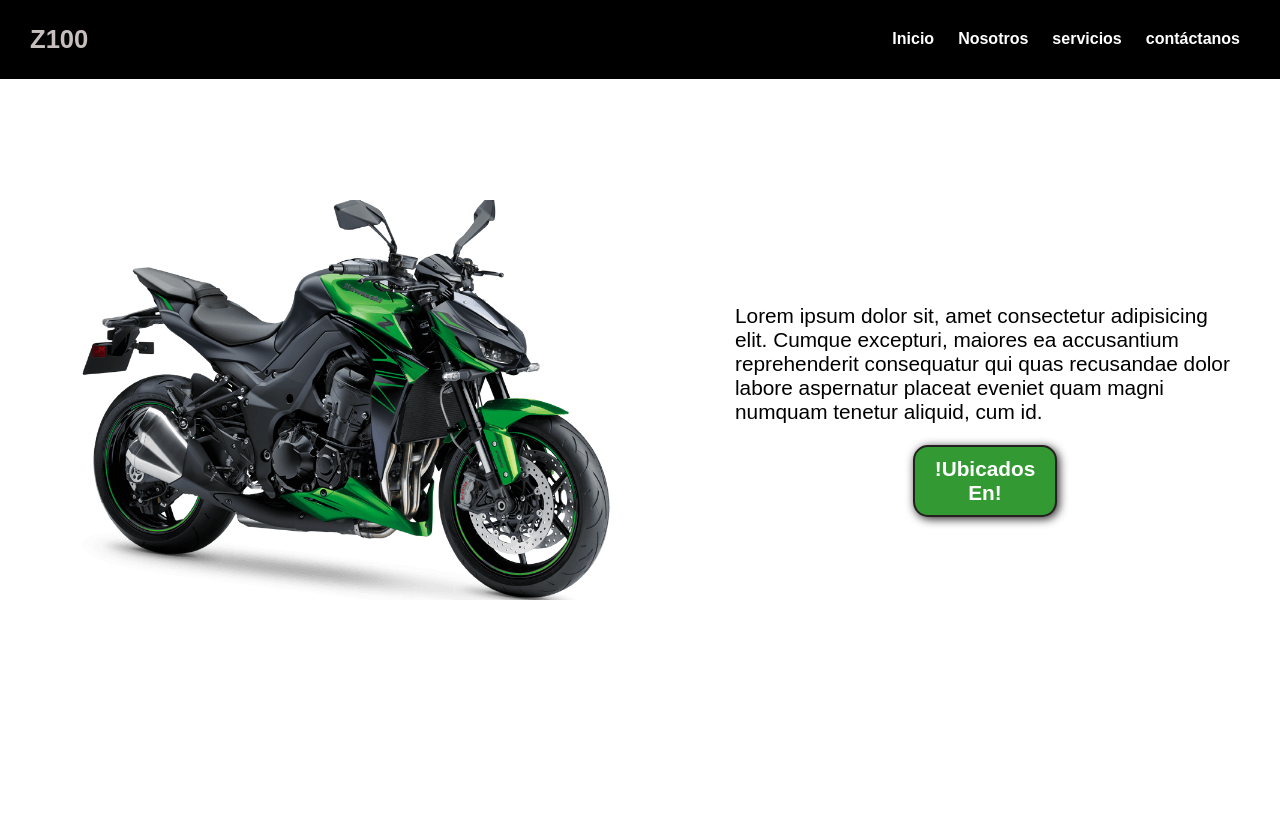
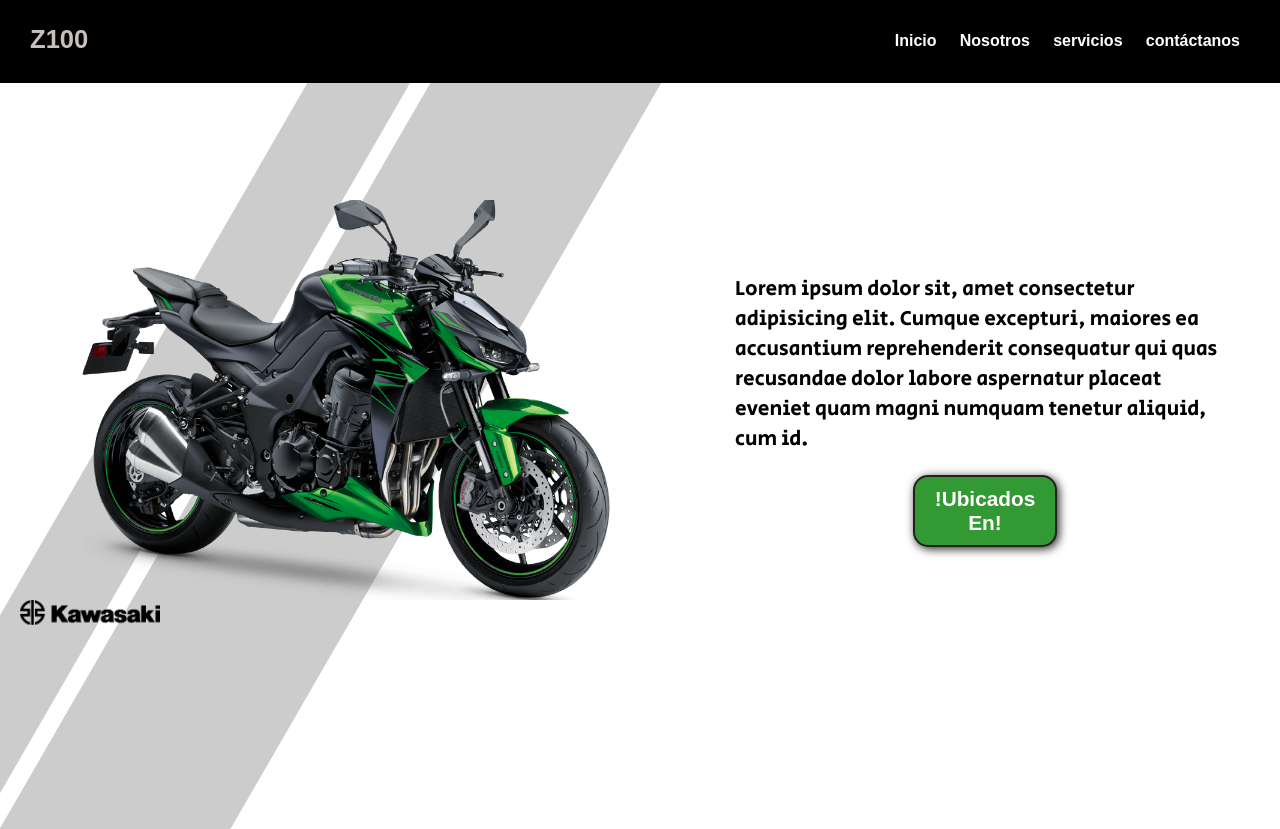
Before and after one commit to Flexzay/hero, a plain HTML site: page HTTPS/index.html in a window 1280 px wide. Shown: the top 829 px of the page. Before the commit the page ends 800 px from the top, so only its background shows below. Drawn offline with Linux system fonts and the light colour scheme.

Commit message:
actualización

```diff
--- a/HTTPS/estilo.css
+++ b/HTTPS/estilo.css
@@ -8,11 +8,12 @@ html{
 
 body{
     margin: 0;
+    font-family: 'Secular One', sans-serif;
+    overflow: hidden;
 }
 
 p{
     font-size: 1.3em;
-    font-family: sans-serif
 }
 
 button{
@@ -76,13 +77,12 @@ header a:hover{
     background-position: center center;
     width: 600px;
     height: 400px;
+    z-index: 1;
+    top:200px;
+    position:relative;
 }
 
-.img-container{
-    top:200px;
-    position:relative
 
-}
 
 #hero .container{
     display: flex;
@@ -102,7 +102,33 @@ header a:hover{
 }
 
 #hero img{
-    width: 60px;
-    top: 60px;
+    height: 25px;
+    top: 600px;
+    position: fixed;
+    margin-left: 20px;
+}
+
+/*cuadrado 1*/
+
+#hero .cuadrado1{
+    background-color: black;
     position: absolute;
+    width: 900px;
+    height: 89px;
+    transform: rotate(120deg);
+    left: -300px;
+    opacity: 0.2;
+
+
 }
+
+#hero .cuadrado2{
+    background-color: black;
+    position:absolute;
+    width: 1090px;
+    height: 200px;
+    transform: rotate(120deg);
+    left: -240px;
+    opacity: 0.2;
+
+}
--- a/HTTPS/index.html
+++ b/HTTPS/index.html
@@ -1,6 +1,11 @@
 <!DOCTYPE html>
 <html lang="en">
 <head>
+
+    <link rel="preconnect" href="https://fonts.googleapis.com">
+    <link rel="preconnect" href="https://fonts.gstatic.com" crossorigin>
+    <link href="https://fonts.googleapis.com/css2?family=Secular+One&display=swap" rel="stylesheet">
+
     <link rel="stylesheet" href="estilo.css">
     <title>Hero</title>
 
@@ -28,18 +33,10 @@
                 </form>
             </div>
         </div>
-
-        <img src="media/Kawasaki-logo.svg.png" alt="">
-
-
-
+        <img src="media/Kawasaki-logo.svg.png" alt="sponsor">
+        <div class="cuadrado1"></div>
+        <div class="cuadrado2"></div>
     </section>
-
-
-
-
-
-
 
 </body>
 </html>
```
